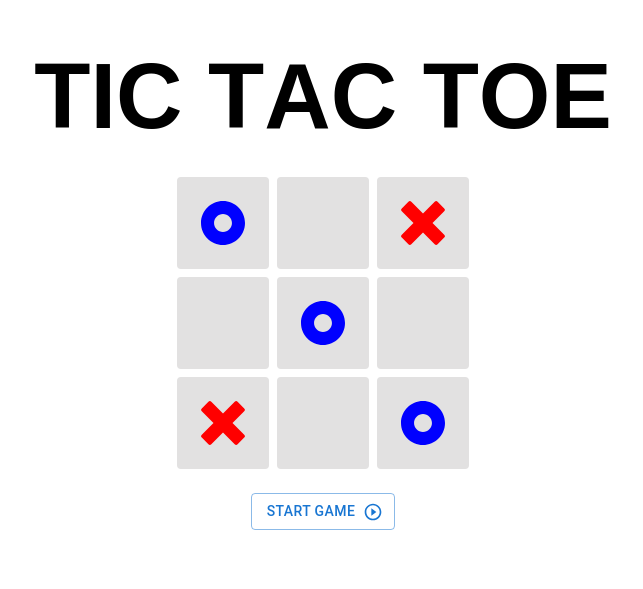
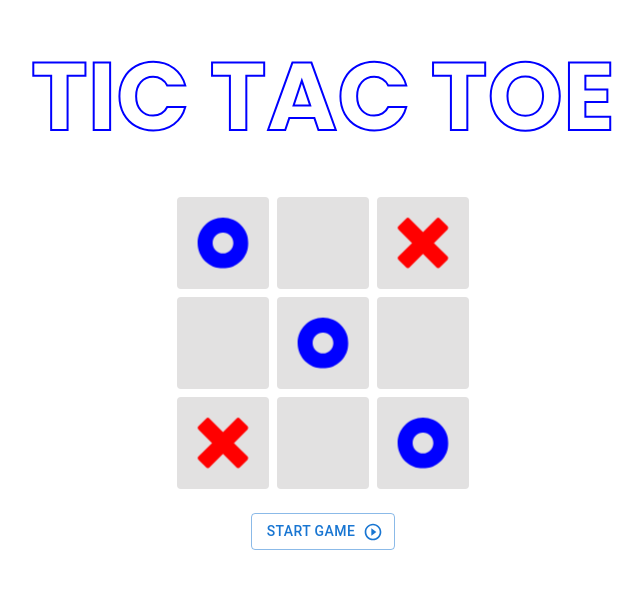
Before and after one commit to eugendred/tic-tac-toe, a React (Vite) app: page / in a window 1280 px wide. Shown: the part 113-702 px from the top of the page, without its empty margins (317-960 px from the left). Built offline with nearby package versions, Linux system fonts and the light colour scheme.

Commit message:
update title animation & style

```diff
--- a/src/components/animated-title/styles.scss
+++ b/src/components/animated-title/styles.scss
@@ -1,19 +1,22 @@
 .animated-phrase {
-  font-size: 5.75rem;
-  font-weight: 600;
+  font-size: 6rem;
+  font-weight: 700;
+  font-family: "Poppins", sans-serif;
 
   span {
+    color: transparent;
     cursor: pointer;
     display: inline-block;
     user-select: none;
     transition: opacity 0.2s ease-in;
+    -webkit-text-stroke: 2px blue;
 
     &:hover {
       opacity: 0.7;
     }
 
     &.active {
-      animation: toplong 1.5s linear;
+      animation: balance 1.5s ease-out;
     }
   }
 
@@ -23,18 +26,19 @@
   }
 
   span:nth-child(3n).active {
-    animation: falling 2s ease-out;
+    animation: toplong 1.5s linear;
     transform-origin: bottom center;
   }
 
   @keyframes balance {
-    0%, 100% { transform: rotate(0deg); }
-    30%, 60% { transform: rotate(-45deg); }
+    0% { transform: rotateY(0deg); }
+    50% { transform: rotateY(180deg); }
+    100% { transform: rotateY(0deg); }
   }
 
   @keyframes shrinkjump {
     10%, 35% { transform: scale(2, .2) translate(0, 0); }
-    45%, 50% { transform: scale(1) translate(0, -140px); }
+    45%, 50% { transform: scale(1) translate(0, -120px); }
     80% { transform: scale(1) translate(0, 0); }
   }
 
@@ -48,7 +52,7 @@
   }
 
   @keyframes toplong {
-    10%, 40% { transform: translateY(-10vh) scaleY(1); }
-    90% { transform: translateY(-10vh) scaleY(4); }
+    10%, 40% { transform: translateY(-8vh) scaleY(1); }
+    90% { transform: translateY(-8vh) scaleY(3); }
   }
 }
--- a/src/components/common/board-icons/index.tsx
+++ b/src/components/common/board-icons/index.tsx
@@ -1,23 +1,27 @@
-export const CircleIcon = () => (
+export type BoardIconProps = {
+  infinite?: boolean;
+};
+
+export const CircleIcon = ({ infinite }: BoardIconProps) => (
   <svg
     viewBox="0 0 64 64"
     fill="blue"
     className="circle-icon"
     style={{
-      animation: 'pulse 1.25s linear',
+      animation: `pulse 1.25s linear ${infinite ? 'infinite' : ''}`,
     }}
   >
     <path d="M32 0c17.673 0 32 14.327 32 32 0 17.673-14.327 32-32 32C14.327 64 0 49.673 0 32 0 14.327 14.327 0 32 0Zm0 18.963c-7.2 0-13.037 5.837-13.037 13.037 0 7.2 5.837 13.037 13.037 13.037 7.2 0 13.037-5.837 13.037-13.037 0-7.2-5.837-13.037-13.037-13.037Z" />
   </svg>
 );
 
-export const XMarkIcon = () => (
+export const XMarkIcon = ({ infinite }: BoardIconProps) => (
   <svg
     viewBox="0 0 64 64"
     fill="red"
     className="xmark-icon"
     style={{
-      animation: 'pulse 1.25s linear',
+      animation: `pulse 1.25s linear ${infinite ? 'infinite' : ''}`,
     }}
   >
     <path
--- a/src/components/common/board-preview/index.tsx
+++ b/src/components/common/board-preview/index.tsx
@@ -25,7 +25,7 @@ export const GameBoardPreview: React.FC = () => {
     () => (
       ['O','','X','','O','','X','','O'].map((value, idx) => (
         <span key={idx} className="board-cell">
-          {value === 'O' ? <CircleIcon /> : value === 'X' ? <XMarkIcon /> : ''}
+          {value === 'O' ? <CircleIcon infinite /> : value === 'X' ? <XMarkIcon infinite /> : ''}
         </span>
       ))
     ),
@@ -37,16 +37,4 @@ export const GameBoardPreview: React.FC = () => {
       {boardCells}
     </BoardPreviewContainer>
   )
-  // return (
-  //   <div className="game-board-preview">
-  //     <div>
-  //       <div className="h-line" />
-  //       <div className="h-line" />
-  //     </div>
-  //     <div>
-  //       <div className="v-line" />
-  //       <div className="v-line" />
-  //     </div>
-  //   </div>
-  // )
 };
--- a/src/index.scss
+++ b/src/index.scss
@@ -1,3 +1,5 @@
+@import url("https://fonts.googleapis.com/css?family=Poppins:100,200,300,400,500,600,700,800,900");
+
 html, body {
   background-color: #fff;
   font-family: Arial;
--- a/src/pages/single-player/shared/board/index.tsx
+++ b/src/pages/single-player/shared/board/index.tsx
@@ -12,7 +12,7 @@ const StyledBoardContainer = styled(Box)({
 
   '&:after': {
     borderRadius: '0.25rem',
-    backgroundColor: '#028aff2b',
+    backgroundColor: '#e2e1e166',
     content: '""',
     position: 'absolute',
     pointerEvents: 'none',
@@ -43,10 +43,11 @@ const StyledPlayArea = styled(Box)({
     padding: '2.15rem',
     height: '8rem',
     width: '8rem',
+    position: 'relative',
     transition: 'opacity 0.3s ease-in',
 
     '&:hover': {
-      opacity: 0.5,
+      opacity: 0.45,
     },
 
     '&.disabled, &:disabled': {
@@ -84,7 +85,8 @@ export const GameBoard: React.FC = memo(() => {
           className={`board-cell ${value ? 'disabled' : ''}`}
           onClick={handleClickCell(idx)}
         >
-          {value === 'O' ? <CircleIcon /> : value === 'X' ? <XMarkIcon /> : ''}
+          {value === 'O' ? <CircleIcon infinite={!gameState.gameOver} /> : null}
+          {value === 'X' ? <XMarkIcon infinite={!gameState.gameOver} /> : null}
         </button>
       ))
     ),
```
Also changed, not shown: src/pages/single-player/shared/board/styles.scss (deleted, +0 -20 lines).
